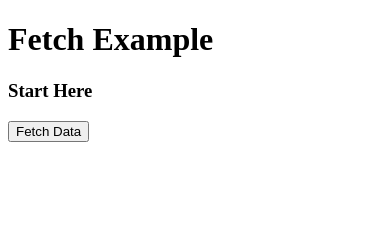
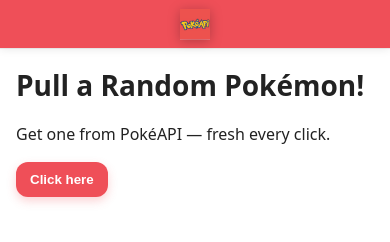
Before and after one commit to irisxu10/CT3_Fall2025, a plain HTML site: page Week1_HW/index.html in a window 390 px wide. Drawn offline with Linux system fonts and the light colour scheme.

Commit message:
Week 1 HW Style

```diff
--- a/Week1_HW/index.html
+++ b/Week1_HW/index.html
@@ -1,16 +1,26 @@
 <!DOCTYPE html>
 <html lang="en">
+
+
 <head>
+    <link rel="stylesheet" href="style.css">
+
     <meta charset="UTF-8">
     <meta name="viewport" content="width=device-width, initial-scale=1.0">
     <title>Fetch Example</title>
 </head>
+
+
 <body>
+
+    <nav class="topbar">
+        <img src="images/PokeApi.png" alt="PokéAPI logo">
+    </nav>
+
     <header>
-            <h1>Fetch Example</h1>
-            <h3>Start Here</h3>
-            <button id="fetch-button">Fetch Data</button>
-
+        <h1>Pull a Random Pokémon!</h1>
+        <p class="subtitle">Get one from PokéAPI — fresh every click.</p>
+        <button id="fetch-button" aria-label="Fetch a random Pokémon">Click here</button>
     </header>
 
     <main id="main-content">
@@ -24,10 +34,10 @@
 triggerButton.addEventListener('click', () => {
   mainContent.textContent = 'Loading...';
 
-  // 设定随机宝可梦ID
+// 设定随机宝可梦ID
   const randomId = Math.floor(Math.random() * 898) + 1;
 
-  //用随机ID请求PokeAPI
+// 用随机ID请求PokeAPI
   fetch(`https://pokeapi.co/api/v2/pokemon/${randomId}`)
     .then(res => {
       if (!res.ok) throw new Error(`HTTP ${res.status}`);
--- a/Week1_HW/style.css
+++ b/Week1_HW/style.css
@@ -0,0 +1,68 @@
+/* ---------- brand tokens ---------- */
+:root{
+  --brand-red:#ef4f58;
+  --text:#222;
+  --bg:#fff;
+  --shadow:0 1px 0 rgba(0,0,0,.06), 0 2px 8px rgba(0,0,0,.08);
+}
+
+/* ---------- base ---------- */
+html,body{margin:0;padding:0;background:var(--bg);color:var(--text);
+  font-family:system-ui,-apple-system,Segoe UI,Roboto,Helvetica,Arial,"Noto Sans",sans-serif;
+  line-height:1.5;
+}
+
+/* ---------- top narrow bar ---------- */
+.topbar{
+  position:fixed; top:0; left:0; right:0;
+  height:50px; background:var(--brand-red);
+  display:flex; align-items:center; justify-content:center;
+  z-index:1000; box-shadow:var(--shadow);
+}
+.topbar img{
+  height:36px; width:auto; display:block;
+  filter:drop-shadow(0 1px 0 rgba(255,255,255,.2)) drop-shadow(0 2px 6px rgba(0,0,0,.25));
+}
+
+/* 防止内容被固定导航遮住 */
+body{ padding-top:56px; }
+
+/* ---------- page sections ---------- */
+header{ max-width:960px; margin:0 auto; padding:24px 16px; }
+h1{ margin:0 0 8px; font-size:28px; }
+h3{ margin:0 0 16px; font-weight:500; color:#555; }
+
+#fetch-button{
+  appearance:none; border:0; border-radius:12px;
+  padding:10px 14px; background:var(--brand-red); color:#fff; font-weight:700;
+  cursor:pointer; box-shadow:0 4px 10px rgba(239,79,88,.25);
+  transition:transform .05s ease, box-shadow .2s ease, opacity .2s;
+}
+#fetch-button:hover{ opacity:.95; }
+#fetch-button:active{ transform:translateY(1px); }
+#fetch-button:disabled{ opacity:.6; cursor:not-allowed; }
+
+main#main-content{ max-width:960px; margin:0 auto; padding:0 16px 48px; }
+main img{ max-width:100%; height:auto; border-radius:12px; box-shadow:0 6px 20px rgba(0,0,0,.12); }
+main h2{ margin-top:16px; }
+.error{ color:#b00020; }
+
+/* ---------- responsive ---------- */
+@media (max-width:640px){
+  .topbar{ height:48px; }
+  .topbar img{ height:30px; }
+  body{ padding-top:48px; }
+  header{ padding:16px; }
+}
+
+/* 结果区 */
+main#main-content{
+  max-width: 720px;
+  margin: 0 auto 64px;
+  padding: 0 16px;
+  display: flex;
+  flex-direction: column;
+  align-items: center;
+  text-align: center;
+  gap: 12px;
+}
```
